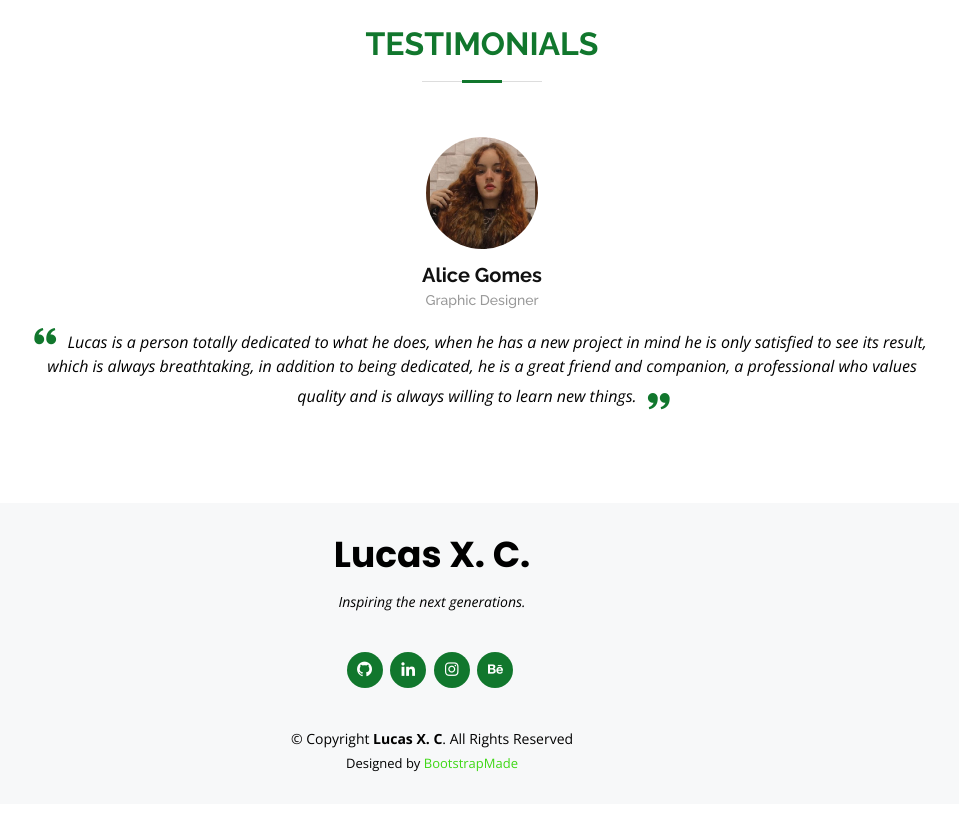
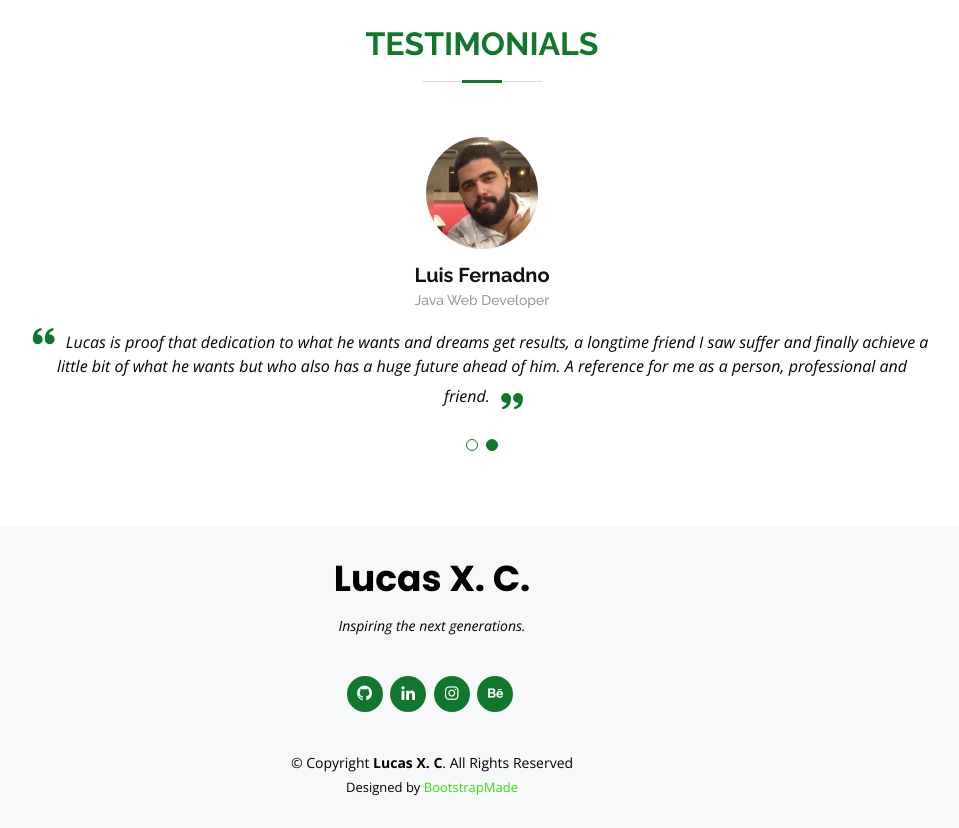
Before and after one commit to LucasxChagas/resume, a plain HTML site: page index.html in a window 1280 px wide. Shown: the part 3260-4088 px from the top of the page, without its empty margins (208-1167 px from the left). Before the commit the page ends 4064 px from the top, so only its background shows below. Drawn offline with nearby package versions, Linux system fonts and the light colour scheme.

Commit message:
Updating

```diff
--- a/assets/css/style.css
+++ b/assets/css/style.css
@@ -791,11 +791,11 @@ section {
   height: 12px;
   background-color: #fff;
   opacity: 1;
-  border: 1px solid #3ed715;
+  border: 1px solid #11772d;
 }
 
 .testimonials .swiper-pagination .swiper-pagination-bullet-active {
-  background-color: #0563bb;
+  background-color: #11772d;
 }
 
 @media (min-width: 992px) {
--- a/index.html
+++ b/index.html
@@ -285,6 +285,21 @@
               </div>
             </div><!-- End testimonial item -->
 
+            <div class="swiper-slide">
+              <div class="testimonial-item">
+                <a href="https://github.com/lfernandops1" target="_blank">
+                  <img src="assets/img/testimonials/t2.jpg" class="testimonial-img" alt="">
+                  <h3>Luis Fernadno</h3>
+                  <h4>Java Web Developer</h4>
+                </a>
+                <p>
+                  <i class="bx bxs-quote-alt-left quote-icon-left"></i>
+                  Lucas is proof that dedication to what he wants and dreams get results, a longtime friend I saw suffer and finally achieve a little bit of what he wants but who also has a huge future ahead of him. A reference for me as a person, professional and friend.
+                  <i class="bx bxs-quote-alt-right quote-icon-right"></i>
+                </p>
+              </div>
+            </div><!-- End testimonial item -->
+
 
           </div>
           <div class="swiper-pagination"></div>
```
Also changed, not shown: assets/img/testimonials/t2.jpg (added).
